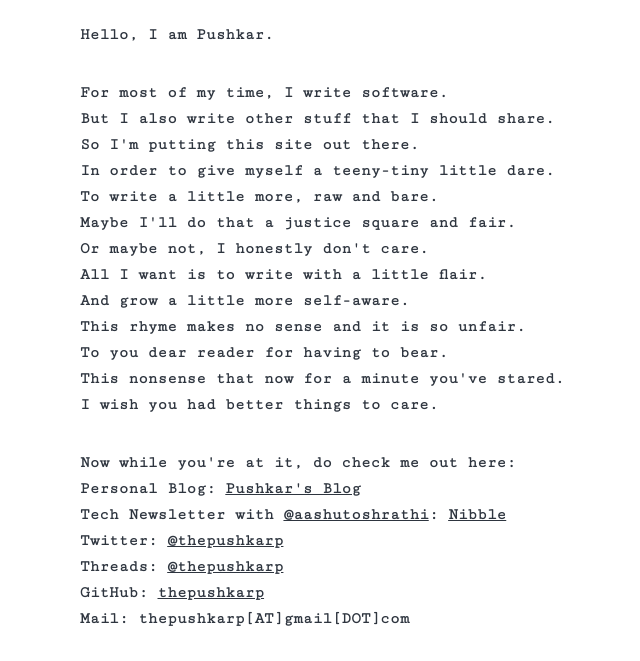
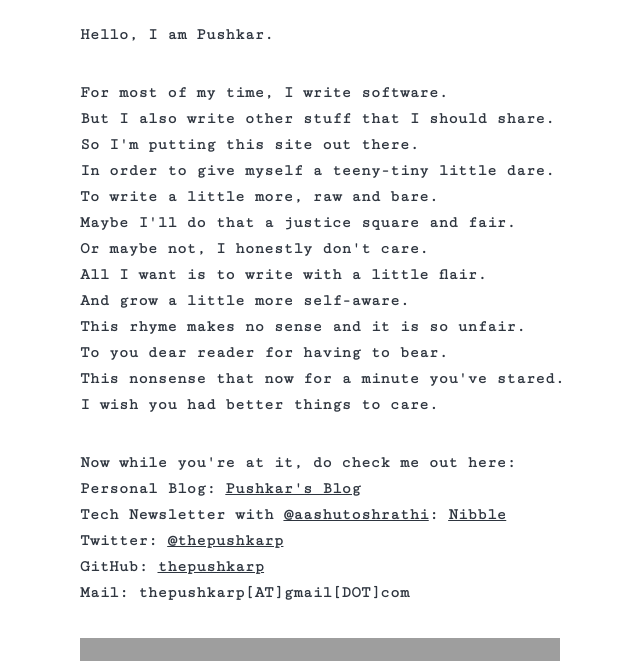
Before and after one commit to thepushkarp/thepushkarp-site, a Gatsby site: page / in a window 1280 px wide. Shown: the part 119-780 px from the top of the page, without its empty margins (244-884 px from the left). Built offline with nearby package versions, Linux system fonts and the light colour scheme; Gatsby itself is replaced by a stand-in of ours; grey boxes are pictures that could not be loaded.

Commit message:
Update index.js

```diff
--- a/src/pages/index.js
+++ b/src/pages/index.js
@@ -71,15 +71,6 @@ const BlogIndex = ({ data, location }) => {
         Twitter:{" "}
         <a
           href="https://twitter.com/thepushkarp"
-          target="_blank"
-          rel="noopener noreferrer"
-        >
-          @thepushkarp
-        </a>
-        <br />
-        Threads:{" "}
-        <a
-          href="https://www.threads.net/@thepushkarp"
           target="_blank"
           rel="noopener noreferrer"
         >
```
